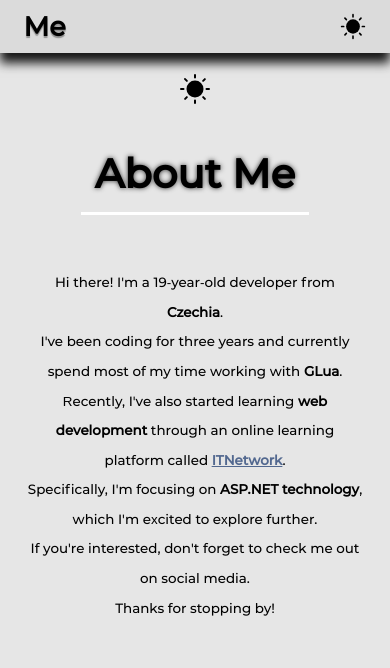
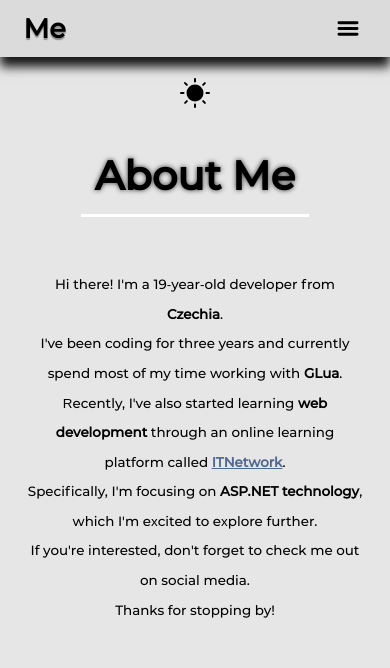
Before and after one commit to TomsBack/TomsBack.github.io, a plain HTML site: page index.html in a window 390 px wide. Shown: the top 668 px of the page. Drawn offline with Linux system fonts and the light colour scheme.

Commit message:
responsive menu

```diff
--- a/index.html
+++ b/index.html
@@ -26,7 +26,9 @@
                     <li><a href="mailto:oplpet95@gmail.com" class="nav-button">Contact</a></li>
 
                     <div class="nav-dropdown dropdown">
-                        <button class="dropdown-expander"></button>
+                        <button class="dropdown-expander">
+                            <img src="images/menu.svg" alt="">
+                        </button>
                         <div class="dropdown-content">
                             <a href="index.html">Home</a>
                             <a href="skills.html">Skills</a>
--- a/style.css
+++ b/style.css
@@ -477,18 +477,33 @@ a {
 }
 
 .dropdown-expander {
-    width: 2rem;
-    height: 2rem;
+    width: 2.75rem;
+    height: 2.75rem;
 
     padding: 0.5rem;
 
     cursor: pointer;
+
     color: var(--font-color);
     background-color: var(--header-bg-color);
     border: none;
 
-    background: url("images/sun.svg") no-repeat;
-    background-position: center;
+    transition: all 0.25s;
+}
+
+.dropdown-expander:hover {
+    scale: 115%
+}
+
+.dropdown-expander:hover img {
+    filter: invert(var(--invert-amount)) drop-shadow(0 0 5px var(--text-glow-strong))
+}
+
+.dropdown-expander img {
+    width: 100%;
+    height: 100%;
+
+    filter: invert(var(--invert-amount));
 }
 
 .dropdown-content {
@@ -500,7 +515,7 @@ a {
     position: absolute;
     right: 0;
 
-    margin-top: 0.95rem;
+    margin-top: 0.50rem;
 
     background-color: var(--header-bg-color);
     z-index: 1;
@@ -512,6 +527,10 @@ a {
     display: flex;
     scale: 100%;
     opacity: 100%;
+}
+
+.dropdown:focus-within .dropdown-expander {
+    scale: 125%;
 }
 
 .dropdown-content a {
```
Also changed, not shown: images/menu.svg (added).
